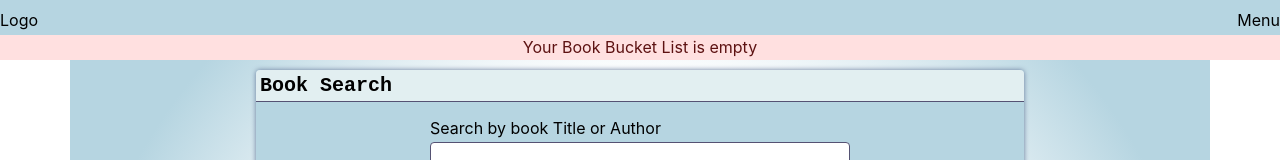
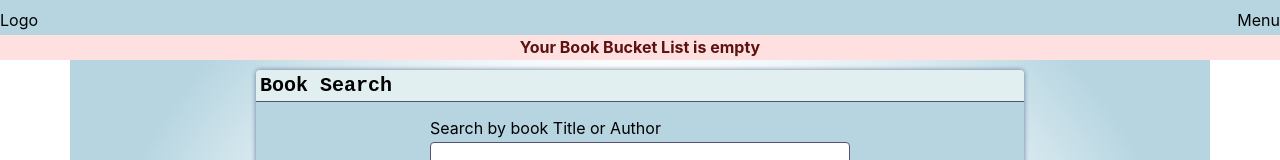
Before and after one commit to ElizabethClohosey/Book-club, a React (Create React App) app: page / in a window 1280 px wide. Both pictures are taken after a click on the button "Find Next Book". Shown: the top 160 px of the page. Built offline with nearby package versions, Linux system fonts and the light colour scheme.

Commit message:
added bold text to user message

```diff
--- a/src/assets/style/common.css
+++ b/src/assets/style/common.css
@@ -42,16 +42,10 @@
 }
 
 .user-message {
-  /* position: absolute;
-  top: 35px;
-  z-index: 99; */
   padding: .15rem;
-
+  font-weight: 700;
 }
 
-.user-message p {
-  margin: 0;
-}
 
 .user-message.error {
   background: var(--err-backgroud);
```
